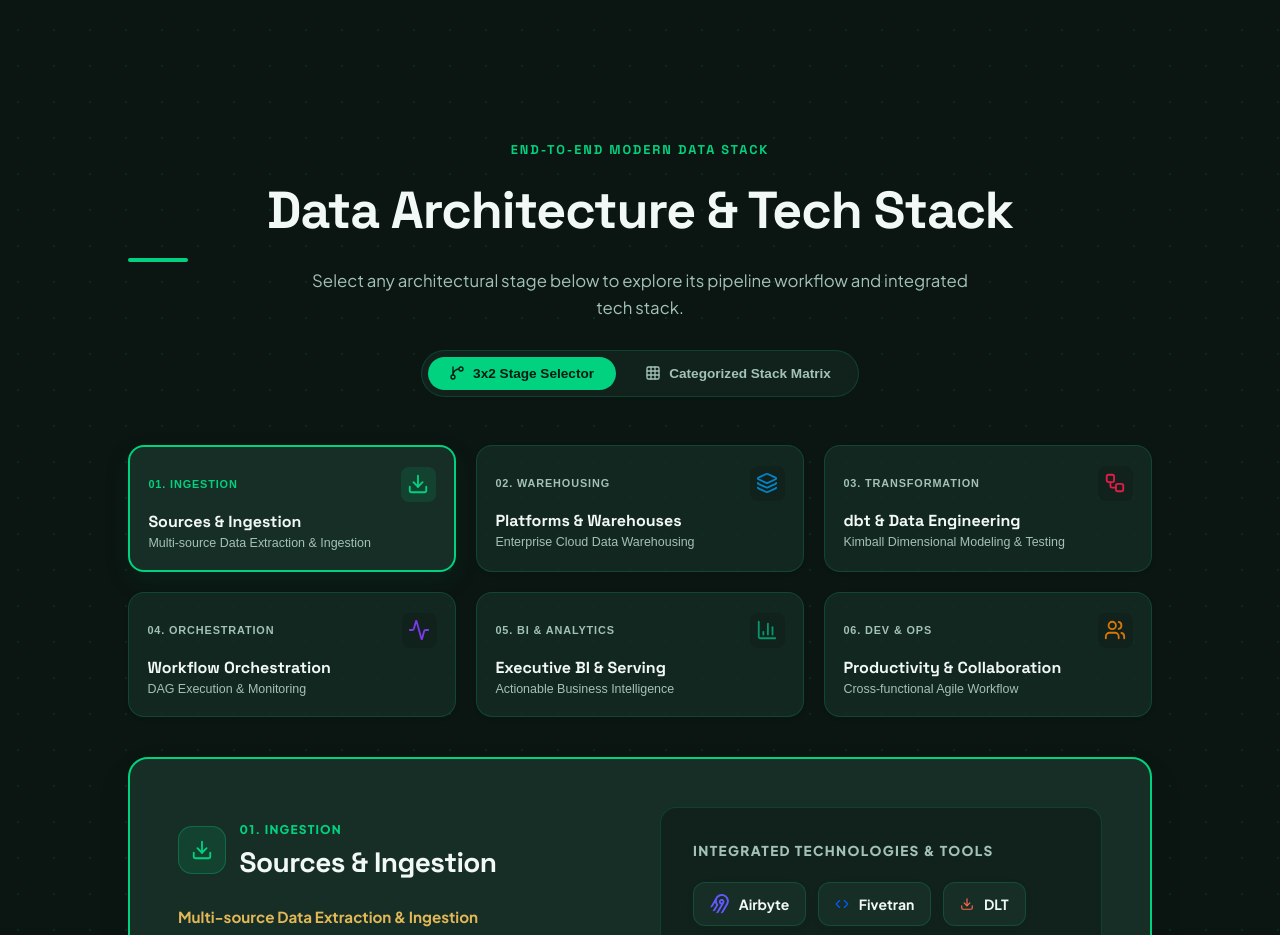
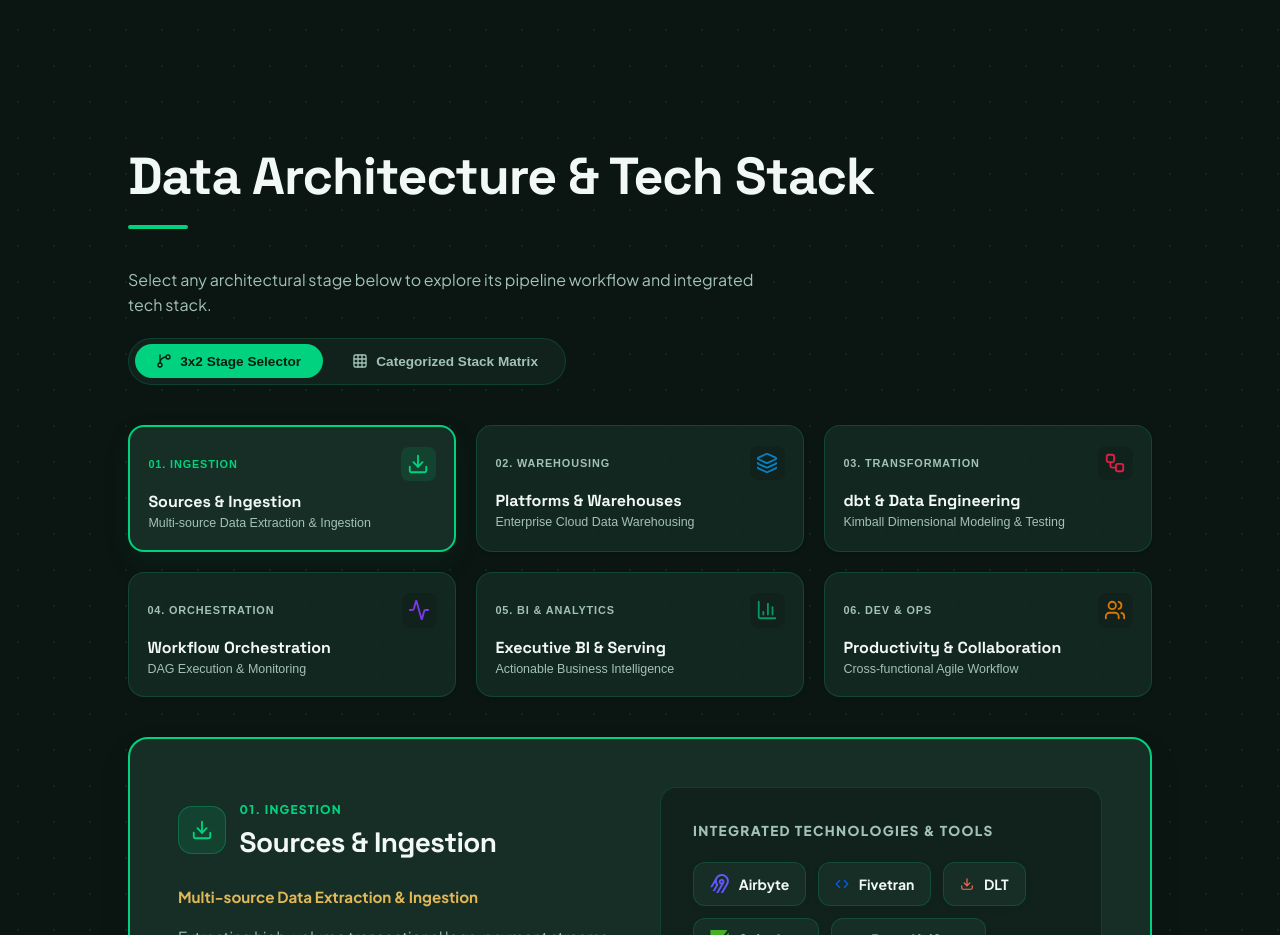
Before and after one commit to tunguyenn99/personal-websites-portfolio, a React (Vite) app: page / in a window 1280 px wide. Shown: the part 4020-4955 px from the top of the page. Built offline with nearby package versions, Linux system fonts and the light colour scheme.

Commit message:
fix(architecture): align section title and sub-header layout consistently with all other sections

```diff
--- a/src/components/ArchitectureFlow.jsx
+++ b/src/components/ArchitectureFlow.jsx
@@ -240,23 +240,23 @@ export default function ArchitectureFlow() {
   return (
     <section id="architecture" className="section" style={{ position: 'relative' }}>
       <div className="container">
-        <div style={{ textAlign: 'center', marginBottom: '3rem' }}>
-          <span style={{
-            fontSize: '0.8rem', fontWeight: 800, letterSpacing: '0.15em',
-            textTransform: 'uppercase', color: 'var(--primary)', fontFamily: 'Space Grotesk'
+        <div style={{ marginBottom: '2.5rem' }}>
+          <h2 className="section-title">Data Architecture & Tech Stack</h2>
+          <div style={{
+            display: 'flex',
+            justifyContent: 'space-between',
+            alignItems: 'center',
+            flexWrap: 'wrap',
+            gap: '1.25rem',
+            marginTop: '-1rem'
           }}>
-            End-to-End Modern Data Stack
-          </span>
-          <h2 className="section-title" style={{ display: 'block', marginTop: '0.5rem', marginBottom: '1rem' }}>
-            Data Architecture & Tech Stack
-          </h2>
-          <p style={{ color: 'var(--text-muted)', maxWidth: '680px', margin: '0 auto', fontSize: '1.05rem' }}>
+            <p style={{ color: 'var(--text-muted)', fontSize: '1rem', margin: 0, maxWidth: '640px' }}>
               Select any architectural stage below to explore its pipeline workflow and integrated tech stack.
             </p>
 
             {/* Mode Switcher Buttons */}
             <div style={{
-            display: 'inline-flex', gap: '0.5rem', marginTop: '1.75rem',
+              display: 'inline-flex', gap: '0.5rem',
               background: 'var(--surface-low)', padding: '0.35rem', borderRadius: '9999px',
               border: '1px solid var(--outline-low)'
             }}>
@@ -286,6 +286,7 @@ export default function ArchitectureFlow() {
               >
                 <Grid size={16} /> Categorized Stack Matrix
               </button>
+            </div>
           </div>
         </div>
 
```
Lines whose indentation alone changed are shown as unchanged.
